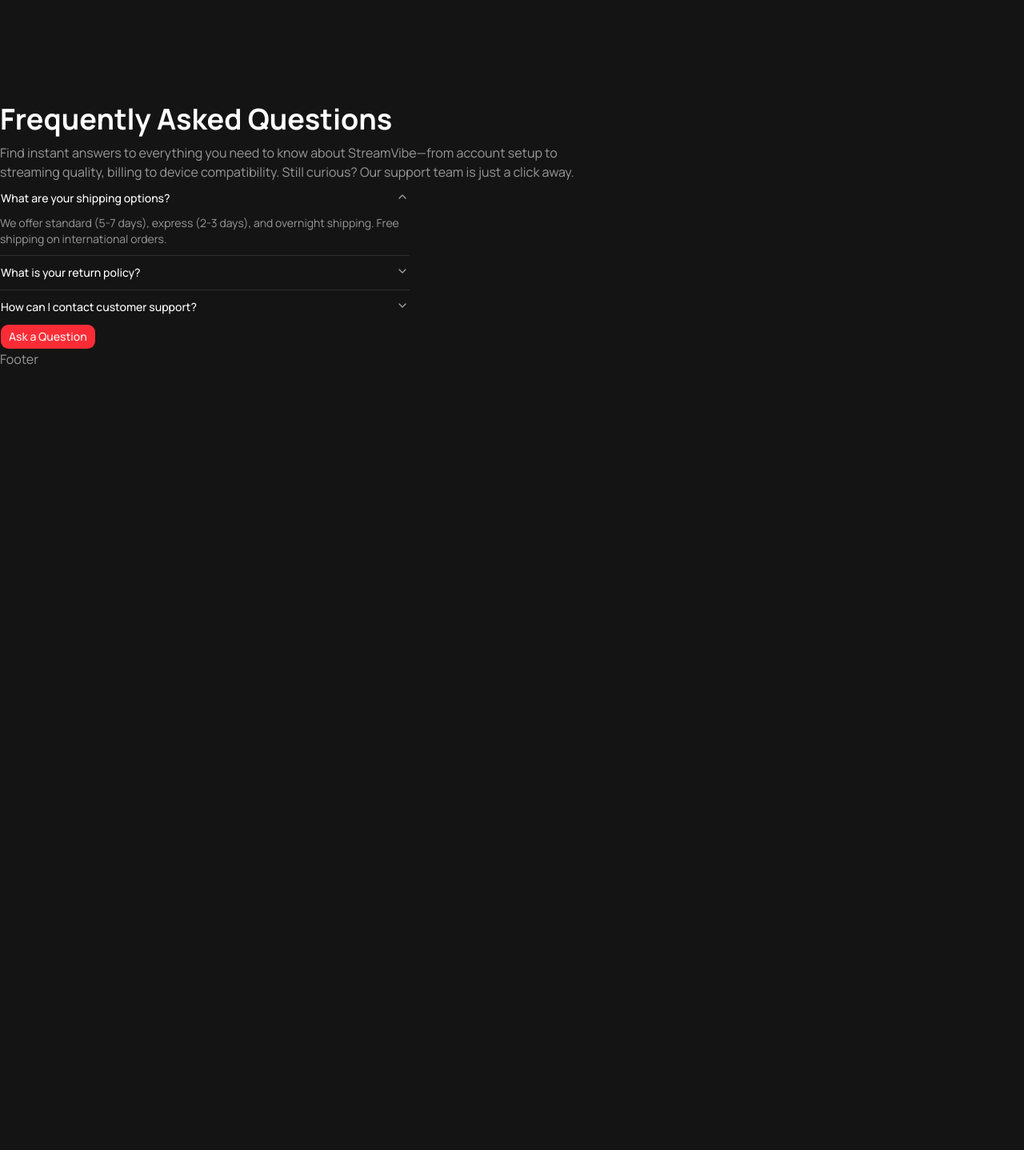
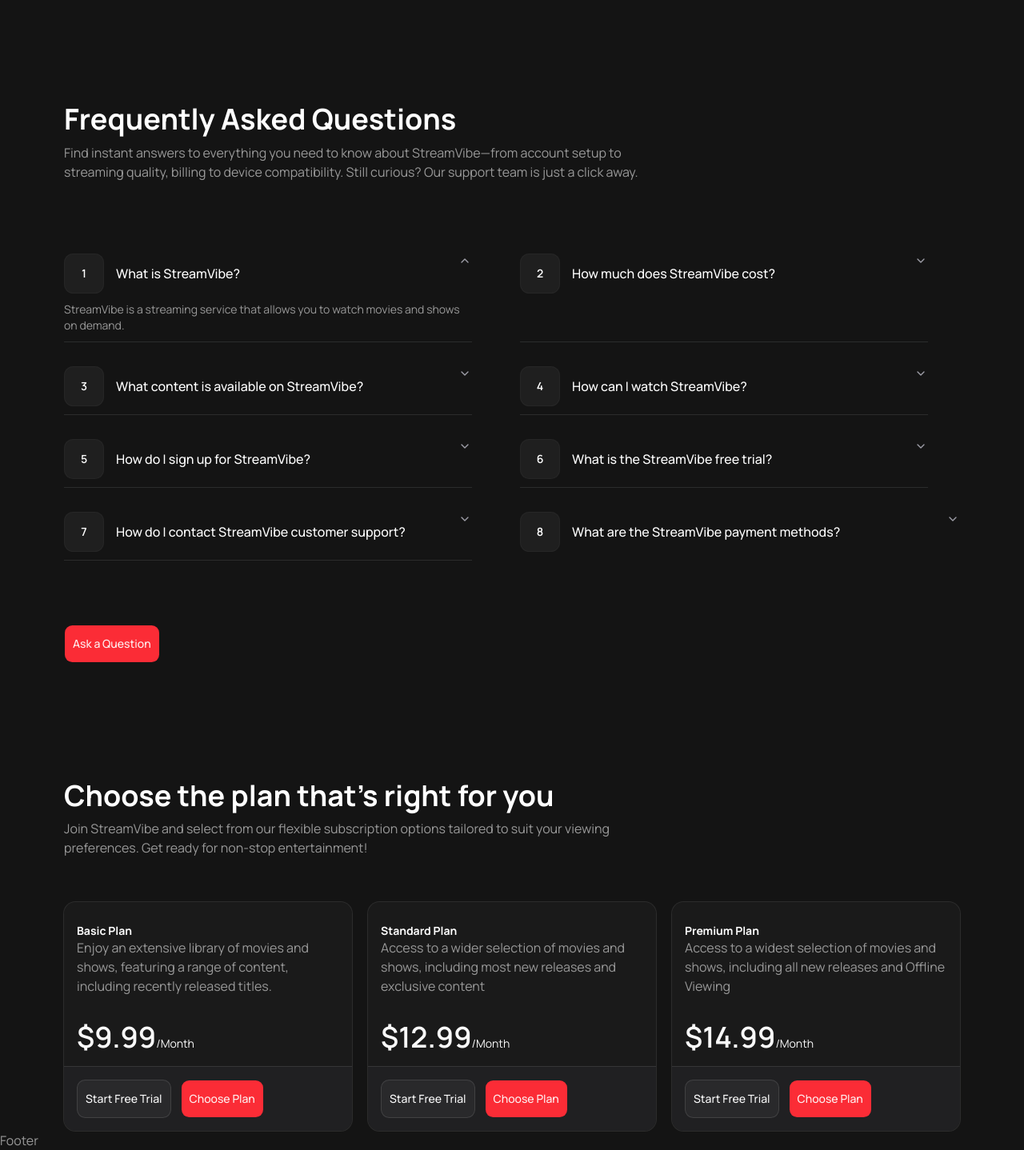
Before and after one commit to maiphuongbrt9a1/movie-app-nextjs, a Next.js app: page / in a window 1280 px wide. Shown: the part 2198-3636 px from the top of the page at 80% size. Before the commit the page ends 2659 px from the top, so only its background shows below. Built offline with nearby package versions, Linux system fonts and the light colour scheme.

Commit message:
add new sections (Faq, Pricing)

```diff
--- a/app/page.tsx
+++ b/app/page.tsx
@@ -2,6 +2,7 @@
 import Categories from './pageComponents/Categories'
 import Devices from './pageComponents/Devices'
 import FaqSec from '@/components/FaqSec'
+import Pricing from '@/components/Pricing'
 
 export default function Home() {
   return (
@@ -10,6 +11,7 @@
       <Categories />
       <Devices />
       <FaqSec />
+      <Pricing />
     </>
   )
 }
--- a/components/AccordionSec.tsx
+++ b/components/AccordionSec.tsx
@@ -5,35 +5,29 @@
   AccordionTrigger,
 } from '@/components/ui/accordion'
 
+import { faqListItems } from '@/data/data'
+
 export default function AccordionSec() {
   return (
     <Accordion
       type="single"
       collapsible
-      defaultValue={'shipping'}
-      className="max-w-lg"
+      defaultValue={'What is StreamVibe?'}
+      className="w-full grid md:grid-cols-2 gap-5 md:space-x-10"
     >
-      <AccordionItem value="shipping">
-        <AccordionTrigger>What are your shipping options?</AccordionTrigger>
-        <AccordionContent>
-          We offer standard (5-7 days), express (2-3 days), and overnight
-          shipping. Free shipping on international orders.
-        </AccordionContent>
-      </AccordionItem>
-      <AccordionItem value="returns">
-        <AccordionTrigger>What is your return policy?</AccordionTrigger>
-        <AccordionContent>
-          Returns accepted within 30 days. Items must be unused and in original
-          packaging. Refunds processed within 5-7 business days.
-        </AccordionContent>
-      </AccordionItem>
-      <AccordionItem value="support">
-        <AccordionTrigger>How can I contact customer support?</AccordionTrigger>
-        <AccordionContent>
-          Reach us via email, live chat, or phone. We respond within 24 hours
-          during business days.
-        </AccordionContent>
-      </AccordionItem>
+      {faqListItems.map((item) => (
+        <AccordionItem key={item.id} value={item.title}>
+          <AccordionTrigger>
+            <div className="flex items-center gap-4">
+              <span className="size-12 shrink-0 bg-black-12 flex items-center justify-center ring ring-black-15 rounded-lg font-semibold">
+                {item.id}
+              </span>
+              <p className="">{item.title}</p>
+            </div>
+          </AccordionTrigger>
+          <AccordionContent>{item.text}</AccordionContent>
+        </AccordionItem>
+      ))}
     </Accordion>
   )
 }
--- a/components/FaqSec.tsx
+++ b/components/FaqSec.tsx
@@ -5,17 +5,21 @@
 export default function FaqSec() {
   return (
     <section className="section">
+      <div className="container">
         {/* title */}
         <Title
           title="Frequently Asked Questions"
           text="Find instant answers to everything you need to know about StreamVibe—from account setup to streaming quality, billing to device compatibility. Still curious? Our support team is just a click away."
         ></Title>
         {/* Wrapper */}
-      <div className="">
+        <div className="mt-12 md:mt-18 lg:mt-20">
           <AccordionSec />
         </div>
         {/* Button */}
-      <Button>Ask a Question</Button>
+        <Button className="mt-16 lg:mt-20 " size={'lg'}>
+          Ask a Question
+        </Button>
+      </div>
     </section>
   )
 }
--- /dev/null
+++ b/components/Pricing.tsx
@@ -0,0 +1,40 @@
+import Title from './Title'
+import { pricingCardItem } from '@/data/data'
+import { Card, CardContent, CardFooter } from './ui/card'
+import { Car } from 'lucide-react'
+import { Button } from './ui/button'
+
+export default function Pricing() {
+  return (
+    <section className="pt-24 md:pt-36">
+      <div className="container">
+        {/* title */}
+        <Title
+          title="Choose the plan that's right for you"
+          text="Join StreamVibe and select from our flexible subscription options tailored to suit your viewing preferences. Get ready for non-stop entertainment!"
+        ></Title>
+        {/* Wrapper */}
+        <div className="grid gap-5 sm:grid-cols-2 lg:grid-cols-3 mt-10 lg:mt-14">
+          {pricingCardItem.map((item) => (
+            <Card key={item.id} className="flex flex-col bg-black-10 ">
+              <CardContent key={item.id} className="">
+                <h3 className="pt-3">{item.title}</h3>
+                <p className="text-grey-60">{item.text}</p>
+                <span className="text-2xl lg:text-4xl mt-8 inline-block font-semibold">
+                  ${item.price}
+                </span>
+                /Month
+              </CardContent>
+              <CardFooter className="mt-auto flex flex-wrap gap-3">
+                <Button size={'lg'} variant={'outline'}>
+                  Start Free Trial
+                </Button>
+                <Button size={'lg'}>Choose Plan</Button>
+              </CardFooter>
+            </Card>
+          ))}
+        </div>
+      </div>
+    </section>
+  )
+}
```
Lines whose indentation alone changed are shown as unchanged.
